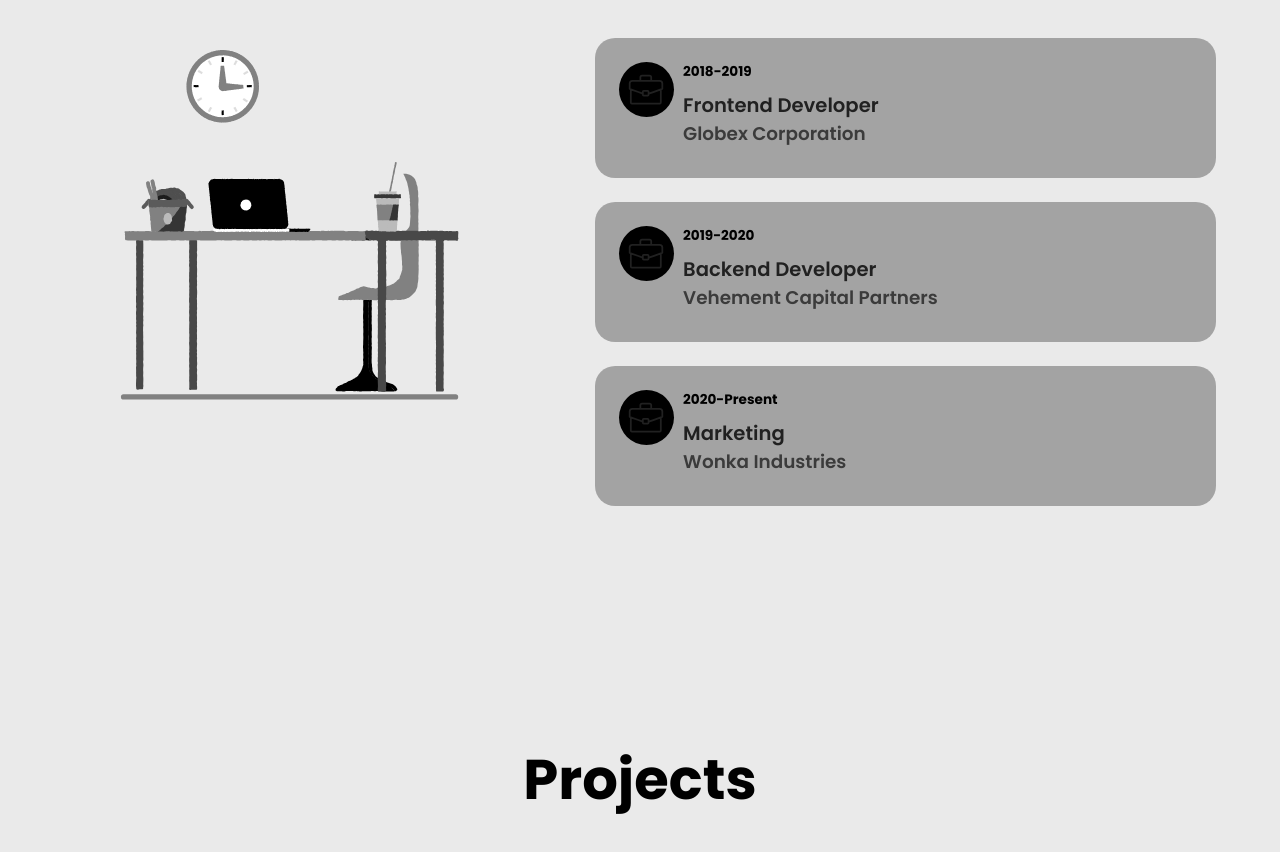
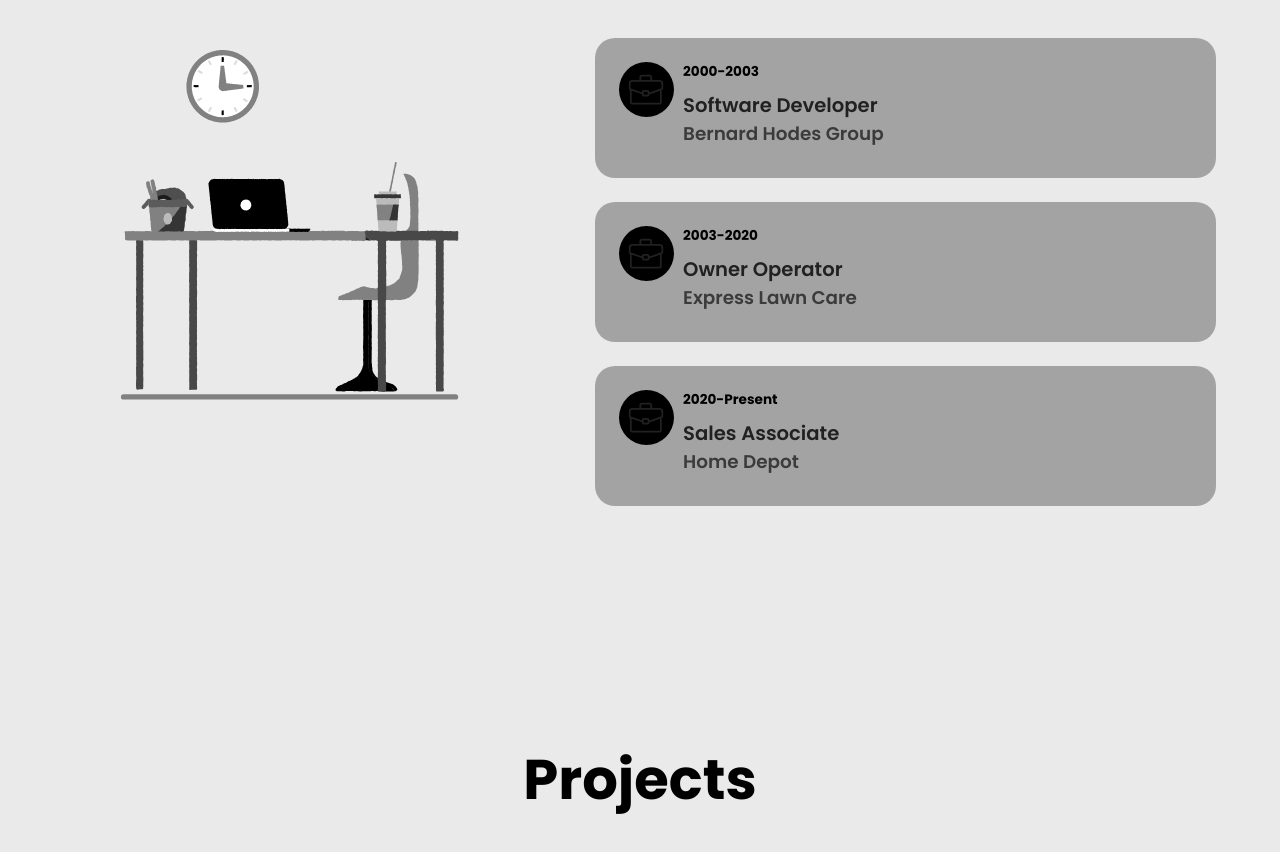
Before and after one commit to michaeloc1/Portfolio-React, a React (Create React App) app: page / in a window 1280 px wide. Shown: the part 2991-3843 px from the top of the page. Built offline with nearby package versions, Linux system fonts and the light colour scheme; a web font is replaced by a local one.

Commit message:
Added experience

```diff
--- a/src/data/experienceData.js
+++ b/src/data/experienceData.js
@@ -1,22 +1,22 @@
 export const experienceData = [
     {
         id: 1,
-        company: 'Globex Corporation',
-        jobtitle: 'Frontend Developer',
-        startYear: '2018',
-        endYear: '2019'
+        company: 'Bernard Hodes Group',
+        jobtitle: 'Software Developer',
+        startYear: '2000',
+        endYear: '2003'
     },
     {
         id: 2,
-        company: 'Vehement Capital Partners',
-        jobtitle: 'Backend Developer',
-        startYear: '2019',
+        company: 'Express Lawn Care',
+        jobtitle: 'Owner Operator',
+        startYear: '2003',
         endYear: '2020'
     },
     {
         id: 3,
-        company: 'Wonka Industries',
-        jobtitle: 'Marketing',
+        company: 'Home Depot',
+        jobtitle: 'Sales Associate',
         startYear: '2020',
         endYear: 'Present'
     },
```
